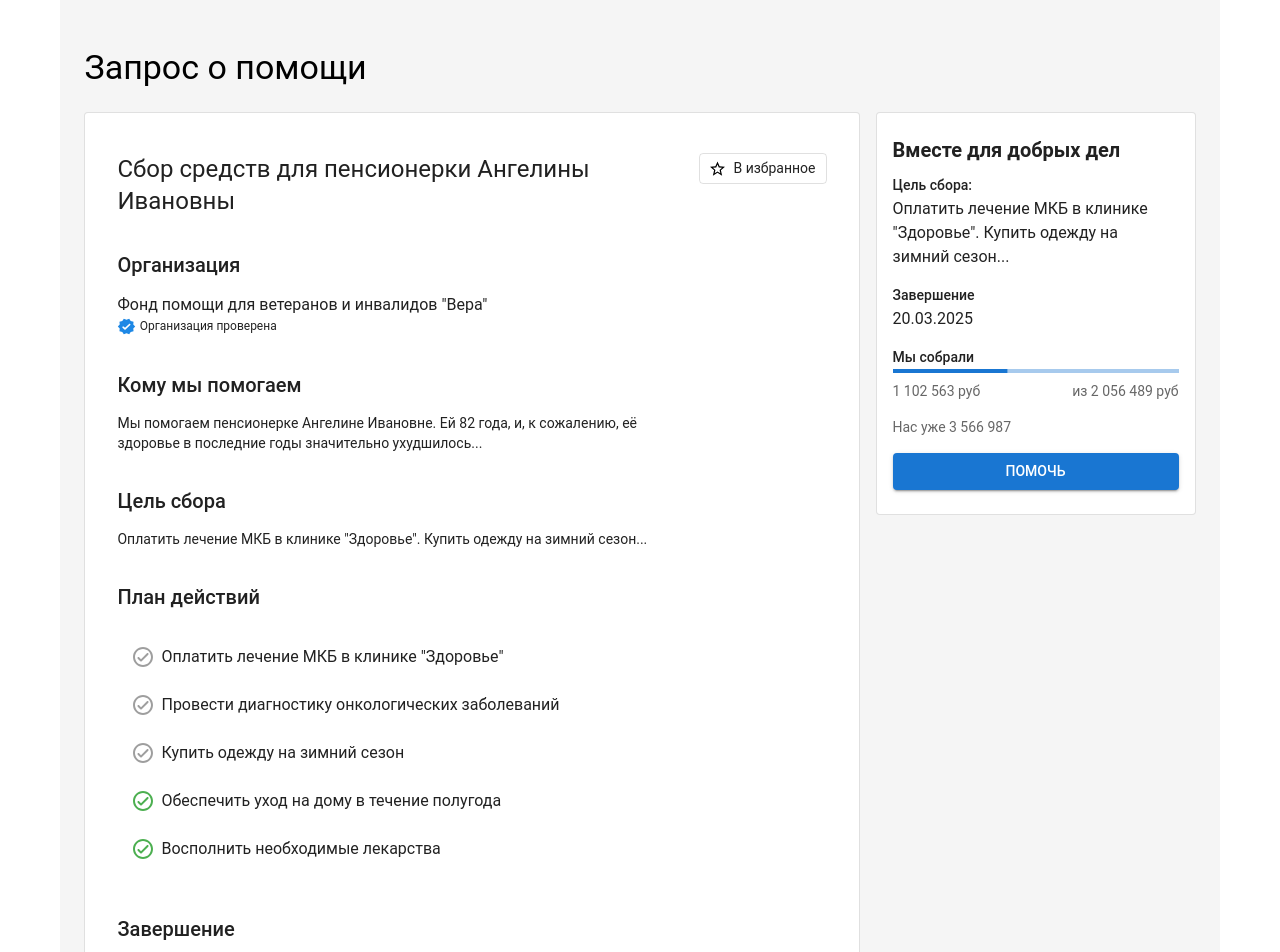
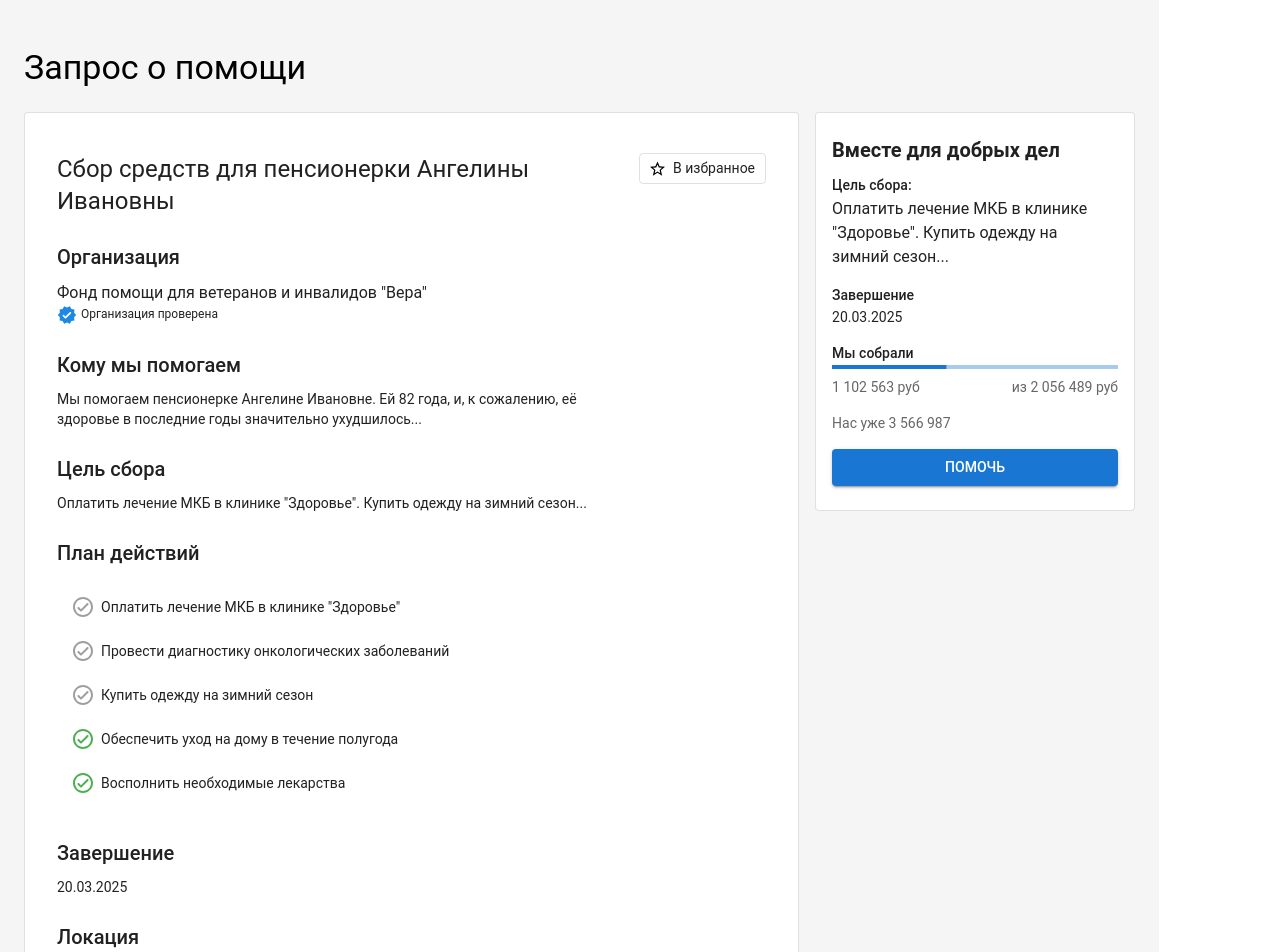
Before and after one commit to ElenaMihailova/React-Event-Oct, a React (Vite) app: page /help-request in a window 1280 px wide. Shown: the top 952 px of the page. Built offline with nearby package versions, Linux system fonts and the light colour scheme.

Commit message:
fix: Help request page

```diff
--- a/src/App.css
+++ b/src/App.css
@@ -1,6 +1,6 @@
 #root {
   /* max-width: 1280px; */
-  margin: 0 auto;
+  /* margin: 0 auto; */
   /* padding: 2rem;
   text-align: center; */
 }
--- a/src/pages/helpRequestPage/DonateWidget.tsx
+++ b/src/pages/helpRequestPage/DonateWidget.tsx
@@ -30,7 +30,7 @@ const DonateWidget = () => {
             Завершение
           </Typography>
 
-          <Typography>20.03.2025</Typography>
+          <Typography variant="body2">20.03.2025</Typography>
 
           <Typography variant="subtitle2" mt={2}>
             Мы собрали
--- a/src/pages/helpRequestPage/HelpMainInformation.tsx
+++ b/src/pages/helpRequestPage/HelpMainInformation.tsx
@@ -10,17 +10,17 @@ import {
 } from "@mui/material";
 import ButtonInFavorites from "./lib/ButtonInFavorites";
 import CheckListIcon from "./lib/CheckListIcon";
-import verifiedIcon from "./assets/verifyed-icon.svg";
+import verifiedIcon from "../../assets/verifyed-icon.svg";
 
 const HelpMainInformation = () => {
   return (
-    <Box>
+    <Box sx={{ flexGrow: 1 }}>
       <Card variant="outlined" sx={{ py: 3, px: 2, display: "flex" }}>
         <CardContent sx={{ maxWidth: "550px" }}>
           <Typography variant="h5">
             Сбор средств для пенсионерки Ангелины Ивановны
           </Typography>
-          <Typography sx={{ marginTop: 4, marginBottom: 1.5 }} variant="h6">
+          <Typography sx={{ marginTop: 3, marginBottom: 1 }} variant="h6">
             Организация
           </Typography>
           <Typography>Фонд помощи для ветеранов и инвалидов "Вера"</Typography>
@@ -30,7 +30,7 @@ const HelpMainInformation = () => {
             <Typography variant="caption">Организация проверена</Typography>
           </Box>
 
-          <Typography sx={{ marginTop: 4, marginBottom: 1.5 }} variant="h6">
+          <Typography sx={{ marginTop: 3, marginBottom: 1 }} variant="h6">
             Кому мы помогаем
           </Typography>
           <Typography variant="body2">
@@ -38,7 +38,7 @@ const HelpMainInformation = () => {
             сожалению, её здоровье в последние годы значительно ухудшилось...
           </Typography>
 
-          <Typography sx={{ marginTop: 4, marginBottom: 1.5 }} variant="h6">
+          <Typography sx={{ marginTop: 3, marginBottom: 1 }} variant="h6">
             Цель сбора
           </Typography>
           <Typography variant="body2">
@@ -46,7 +46,7 @@ const HelpMainInformation = () => {
             сезон...
           </Typography>
 
-          <Typography sx={{ marginTop: 4, marginBottom: 1.5 }} variant="h6">
+          <Typography sx={{ marginTop: 3, marginBottom: 1 }} variant="h6">
             План действий
           </Typography>
           <List>
@@ -70,17 +70,20 @@ const HelpMainInformation = () => {
                 <ListItemIcon sx={{ minWidth: 0, paddingRight: 1 }}>
                   <CheckListIcon green={item.checked} />
                 </ListItemIcon>
-                <ListItemText primary={item.name} />
+                <ListItemText
+                  primaryTypographyProps={{ variant: "body2" }}
+                  primary={item.name}
+                />
               </ListItem>
             ))}
           </List>
 
-          <Typography sx={{ marginTop: 4, marginBottom: 1.5 }} variant="h6">
+          <Typography sx={{ marginTop: 3, marginBottom: 1 }} variant="h6">
             Завершение
           </Typography>
           <Typography variant="body2">20.03.2025</Typography>
 
-          <Typography sx={{ marginTop: 4, marginBottom: 1.5 }} variant="h6">
+          <Typography sx={{ marginTop: 3, marginBottom: 1 }} variant="h6">
             Локация
           </Typography>
           <Box sx={{ display: "flex", alignItems: "center", gap: 0.5 }}>
@@ -92,7 +95,7 @@ const HelpMainInformation = () => {
             <Typography variant="body2"> Владимир</Typography>
           </Box>
 
-          <Typography sx={{ marginTop: 4, marginBottom: 1.5 }} variant="h6">
+          <Typography sx={{ marginTop: 3, marginBottom: 1 }} variant="h6">
             Контакты
           </Typography>
           <Box sx={{ display: "flex", justifyContent: "space-between" }}>
```
Also changed, not shown: src/assets/verifyed-icon.svg (renamed from src/assets/verifyed.svg), src/pages/helpRequestPage/assets/verifyed-icon.svg (deleted).
